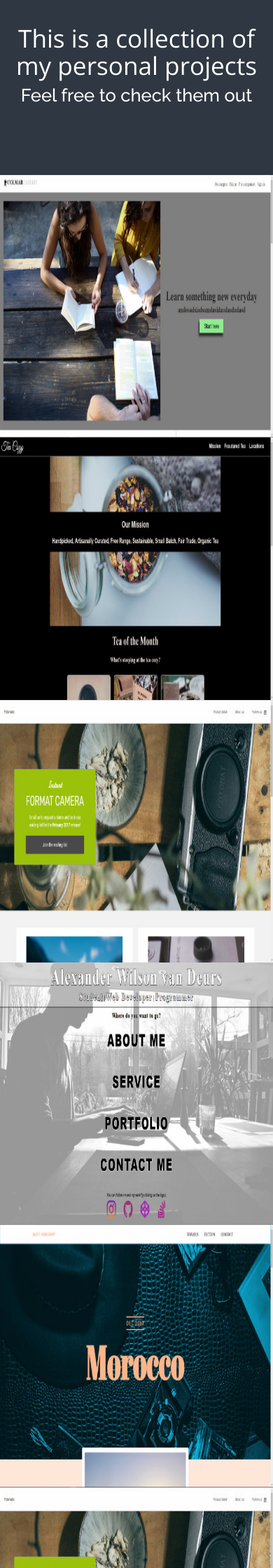
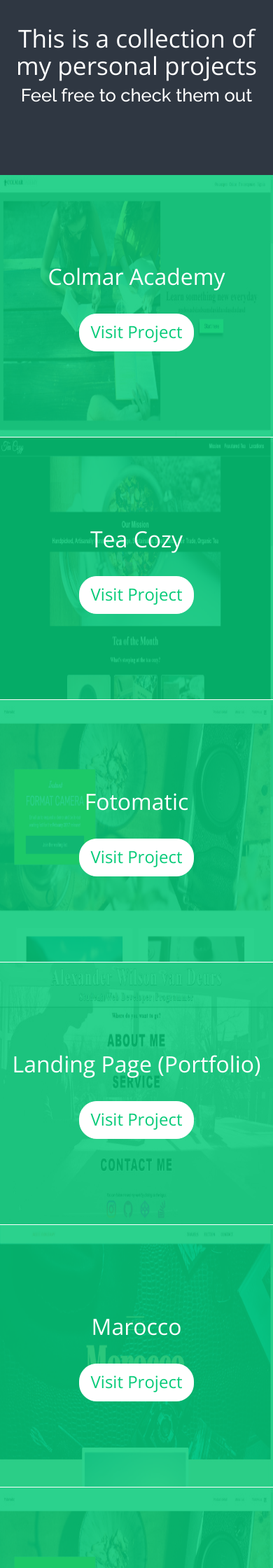
Before and after one commit to vanDeurs/portfolio, a PHP site: page / in a window 390 px wide. Shown: the part 3945-6185 px from the top of the page at 70% size. Run offline with PHP 8.4, Linux system fonts and the light colour scheme; some libraries are stand-ins or nearby versions; some web fonts are replaced.

Commit message:
portfolio

```diff
--- a/resources/css/style.css
+++ b/resources/css/style.css
@@ -793,6 +793,12 @@ div.col-lg-4.col-sm-6:hover > .portfolio-box-caption  {
     opacity: 1;
 }
 
+@media only screen and (max-width:768px ){
+    .portfolio-box-caption{
+        opacity: 1;
+        border-bottom: 1px solid #fff;
+    }
+}
 
 
 
```
